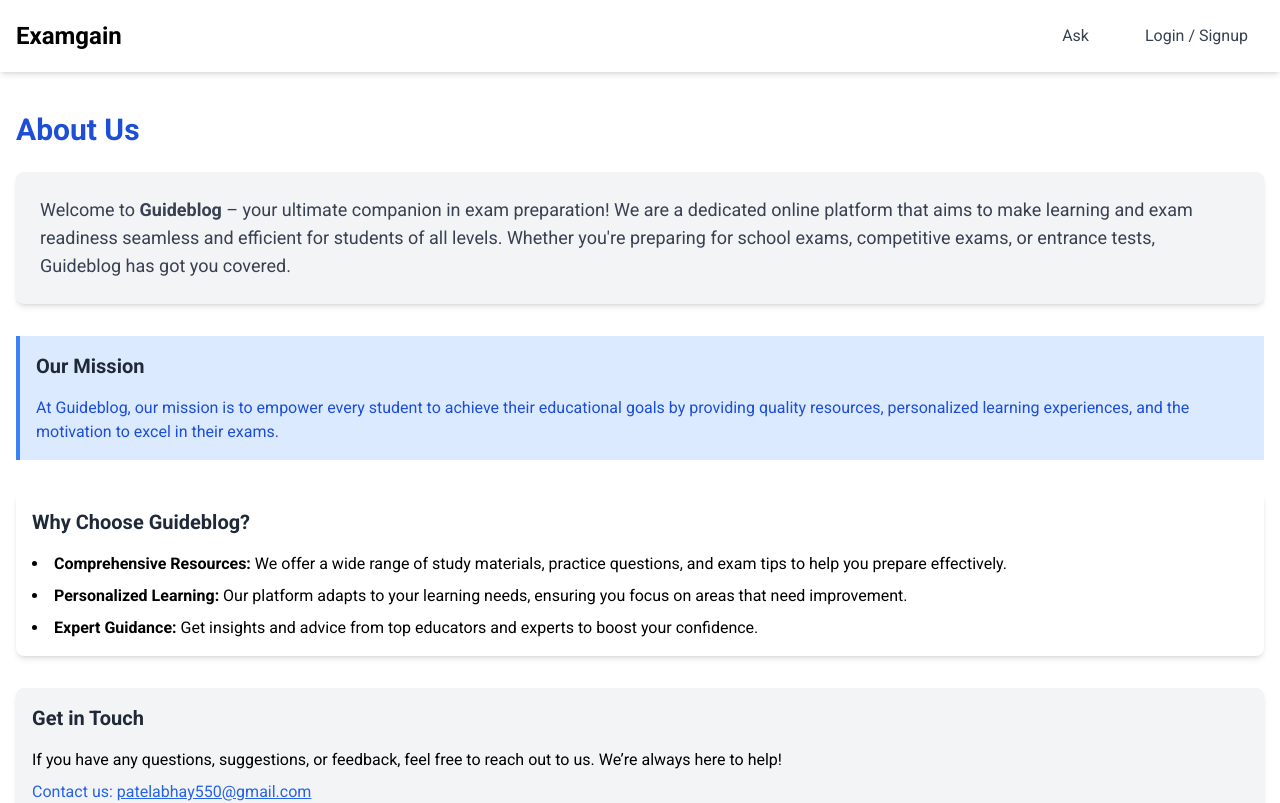
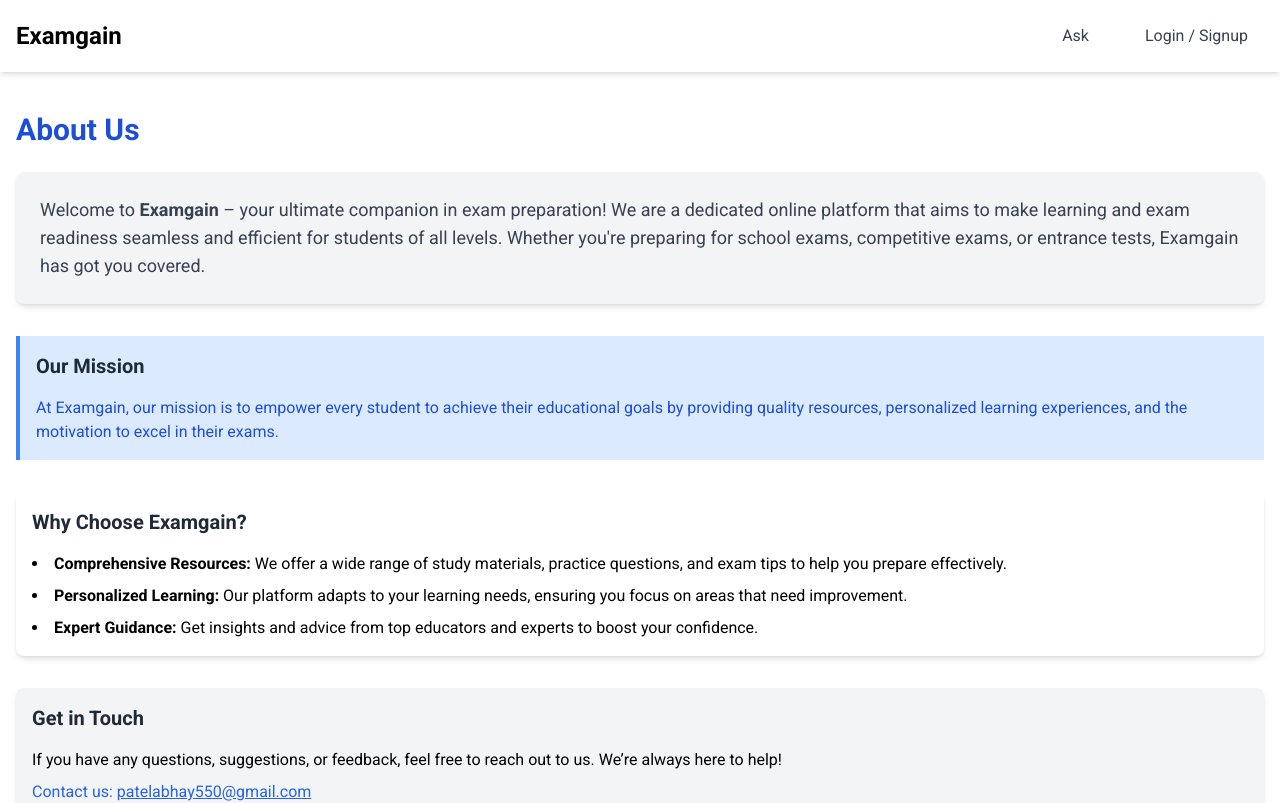
Before and after one commit to PatelAbhay550/examgain, a Next.js app: page /about in a window 1280 px wide. Shown: the top 803 px of the page. Built offline with nearby package versions, Linux system fonts and the light colour scheme.

Commit message:
Update page.jsx

```diff
--- a/app/about/page.jsx
+++ b/app/about/page.jsx
@@ -9,11 +9,11 @@ const AboutUs = () => {
 
       <div className="bg-gray-100 p-6 rounded-lg shadow-md mb-8">
         <p className="text-lg text-gray-700">
-          Welcome to <strong>Guideblog</strong> – your ultimate companion in exam
+          Welcome to <strong>Examgain</strong> – your ultimate companion in exam
           preparation! We are a dedicated online platform that aims to make
           learning and exam readiness seamless and efficient for students of all
           levels. Whether you're preparing for school exams, competitive exams,
-          or entrance tests, Guideblog has got you covered.
+          or entrance tests, Examgain has got you covered.
         </p>
       </div>
 
@@ -22,7 +22,7 @@ const AboutUs = () => {
           Our Mission
         </h2>
         <p>
-          At Guideblog, our mission is to empower every student to achieve their
+          At Examgain, our mission is to empower every student to achieve their
           educational goals by providing quality resources, personalized
           learning experiences, and the motivation to excel in their exams.
         </p>
@@ -30,7 +30,7 @@ const AboutUs = () => {
 
       <div className="bg-white shadow-md rounded-lg p-4">
         <h2 className="text-xl font-semibold text-gray-800 mb-4">
-          Why Choose Guideblog?
+          Why Choose Examgain?
         </h2>
         <ul className="list-disc list-inside space-y-2">
           <li>
```
